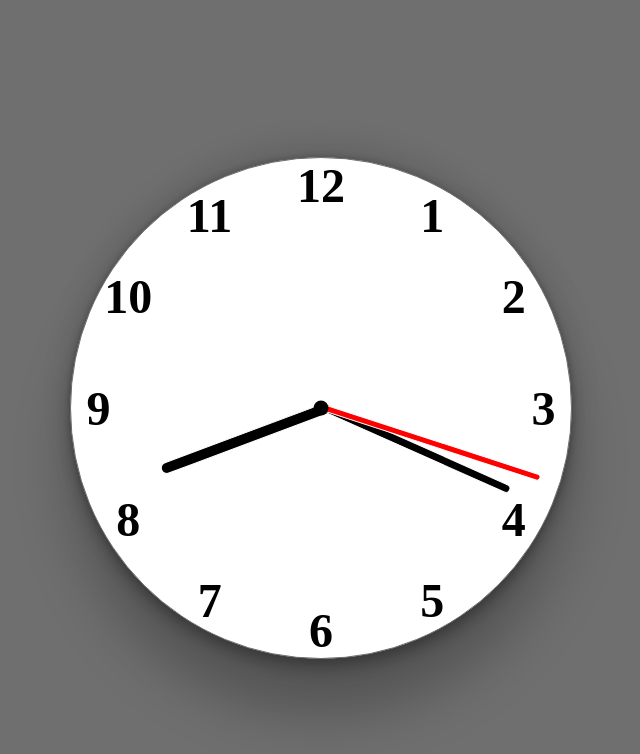
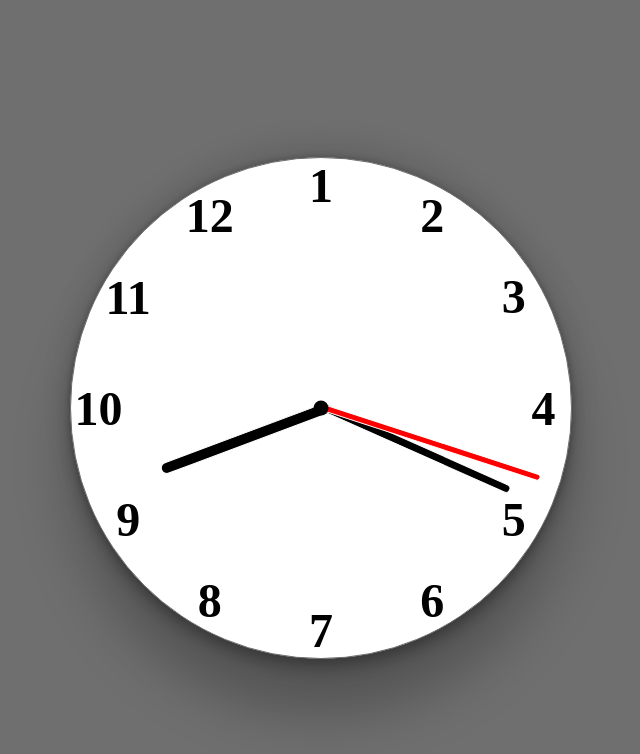
Before and after one commit to nivancheva/analog-clock-vue, a Vue app: page / in a window 1280 px wide. Shown: the top 754 px of the page, without its empty margins (319-959 px from the left). Built offline with nearby package versions, Linux system fonts and the light colour scheme.

Commit message:
refactor

```diff
--- a/src/App.vue
+++ b/src/App.vue
@@ -9,10 +9,8 @@ const secDeg = ref(0);
 const minDeg = ref(0);
 const hourDeg = ref(0);
 
-onMounted(() => {
-  const updateClock= setInterval(() => {
-
-    const currentDate = new Date();
+function setClock() {
+  const currentDate = new Date();
     const sec = currentDate.getSeconds();
     const min = currentDate.getMinutes();
     const hour = currentDate.getHours();
@@ -20,9 +18,12 @@ onMounted(() => {
     secDeg.value = sec * 6;
     minDeg.value = min * 6;
     hourDeg.value = 30 * hour + min / 2;
+}
 
-  }, 1000);
-});
+  setInterval(setClock, 1000);
+
+  setClock();
+
 
 </script>
 
@@ -32,7 +33,7 @@ onMounted(() => {
     <div class="hand hour" ref="hourHand" :style="{transform: `rotate(${hourDeg}deg)`}"></div>
     <div class="hand minute" ref="minuteHand" :style="{transform: `rotate(${minDeg}deg)`}"></div>
     <div class="hand second" ref="secondHand" :style="{transform: `rotate(${secDeg}deg)`}"></div>
-    <div class="hour" v-for="(n, i) in 12" :key="i" :class='["num"+ i]'>
+    <div :class='["hour num"+ i]' v-for="(n, i) in 12" :key="i" :style="`--rotation:30*${i}`">
       <span>{{n}}</span>
     </div>
  </div>
@@ -72,84 +73,12 @@ onMounted(() => {
   width: 100%;
   height: 100%;
   text-align: center;
-  transform: rotate(var(--rotation));
+  transform: rotate(calc(1deg * var(--rotation)));
 }
 
-.num0 {--rotation: 30deg}
-
-.num0 span {
+.hour span {
   display: inline-block;
-  transform: rotate(-30deg);
-}
-
-.num1 {--rotation: 60deg}
-
-.num1 span {
-  display: inline-block;
-  transform: rotate(-60deg);
-}
-
-.num2 {--rotation: 90deg}
-
-.num2 span {
-  display: inline-block;
-  transform: rotate(-90deg);
-}
-
-.num3 {--rotation: 120deg}
-
-.num3 span {
-  display: inline-block;
-  transform: rotate(-120deg);
-}
-
-.num4 {--rotation: 150deg}
-
-.num4 span {
-  display: inline-block;
-  transform: rotate(-150deg);
-}
-
-.num5 {--rotation: 180deg}
-
-.num5 span {
-  display: inline-block;
-  transform: rotate(-180deg);
-}
-
-.num6 {--rotation: 210deg}
-
-.num6 span {
-  display: inline-block;
-  transform: rotate(-210deg);
-}
-
-.num7 {--rotation: 240deg}
-
-.num7 span {
-  display: inline-block;
-  transform: rotate(-240deg);
-}
-
-.num8 {--rotation: 270deg}
-
-.num8 span {
-  display: inline-block;
-  transform: rotate(-270deg);
-}
-
-.num9 {--rotation: 300deg}
-
-.num9 span {
-  display: inline-block;
-  transform: rotate(-300deg);
-}
-
-.num10 {--rotation: 330deg}
-
-.num10 span {
-  display: inline-block;
-  transform: rotate(-330deg);
+  transform: rotate(calc(-1deg * var(--rotation)));
 }
 
 .hand {
```
